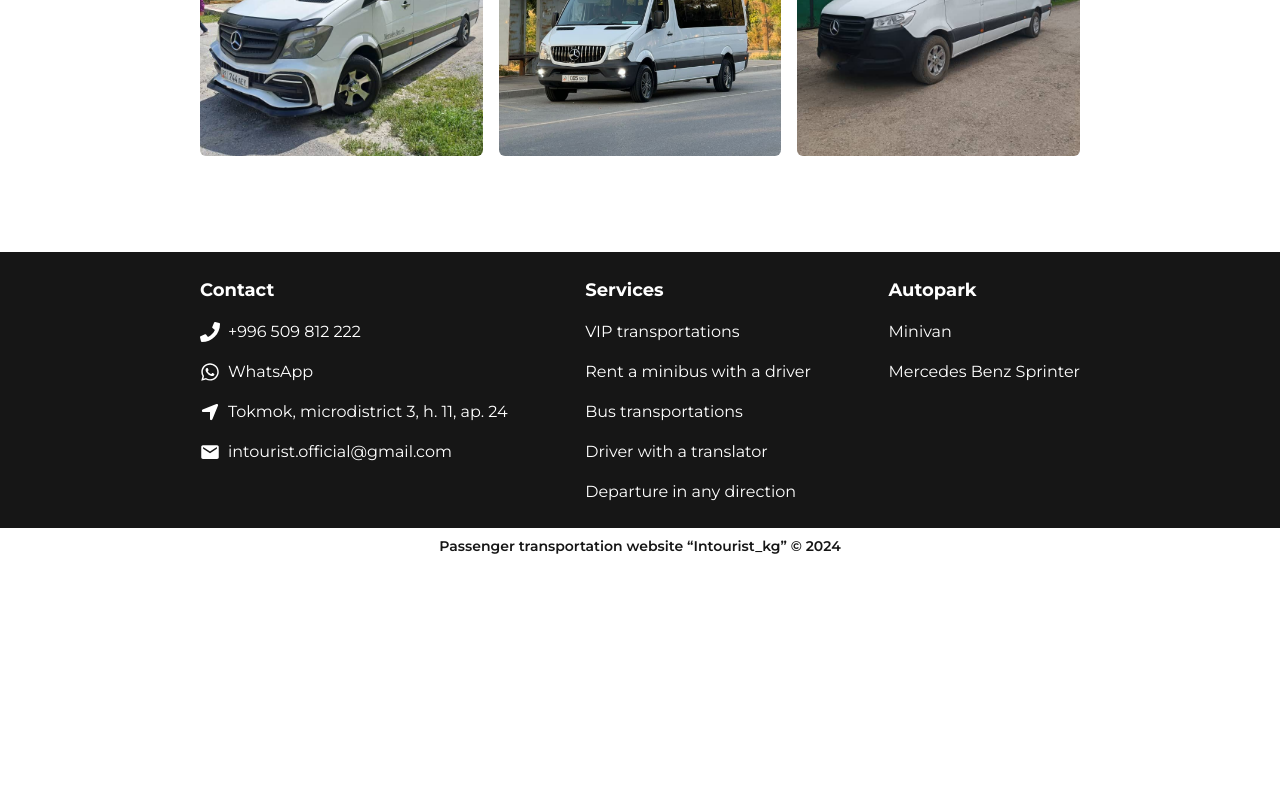
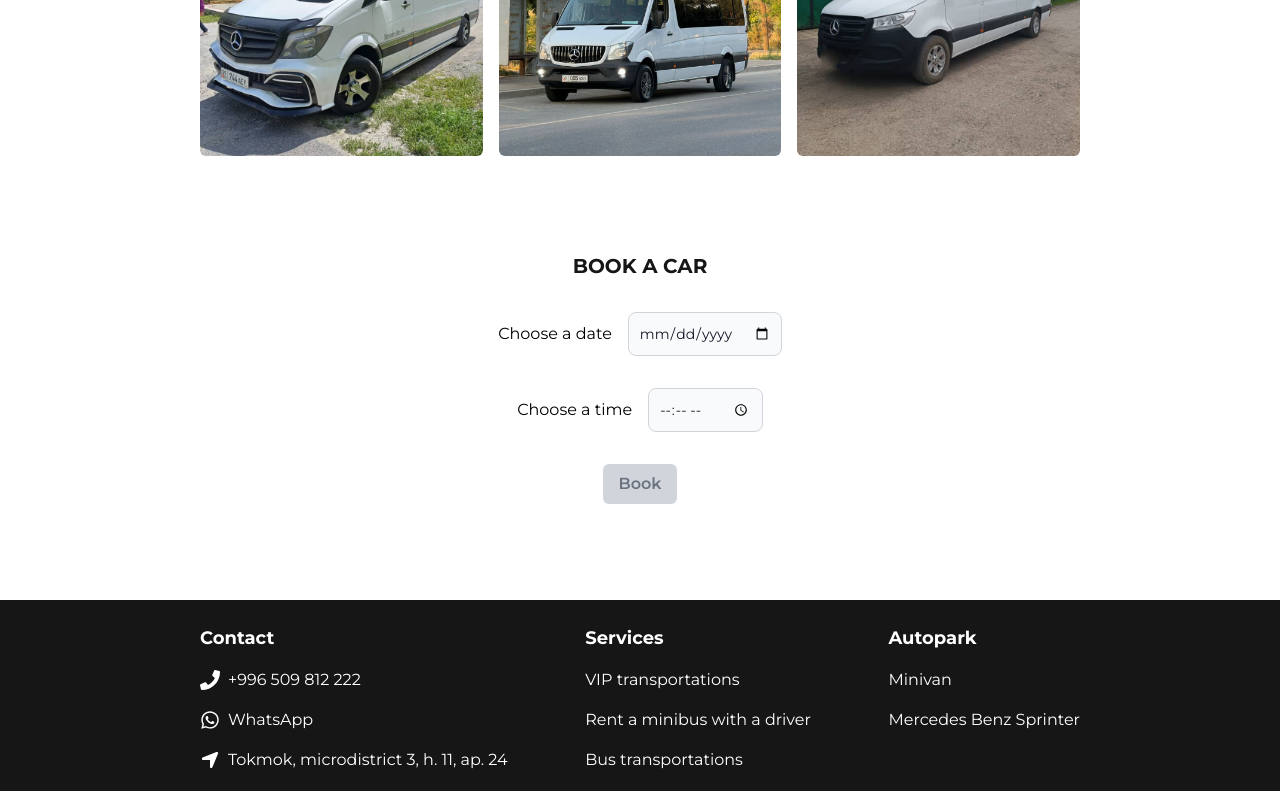
Before and after one commit to dastanhayama/intourist, a Next.js app: page /en in a window 1280 px wide. Shown: the part 3048-3839 px from the top of the page. Before the commit the page ends 3612 px from the top, so only its background shows below. Built offline with nearby package versions, Linux system fonts and the light colour scheme.

Commit message:
datepicker

```diff
--- a/messages/en.json
+++ b/messages/en.json
@@ -36,6 +36,12 @@
     "Cars": {
       "1": "Minivan",
       "2": "Mercedes Benz Sprinter"
+    },
+    "Date": {
+      "title": "Book a car",
+      "date": "Choose a date",
+      "time":"Choose a time",
+      "button":"Book"
     }
 
   }
--- a/messages/ru.json
+++ b/messages/ru.json
@@ -37,5 +37,11 @@
     "Cars": {
       "1": "Минивен",
       "2": "Мерседес Бенц Спринтер"
+    },
+    "Date": {
+      "title": "Забронировать машину",
+      "date": "Выберите дату",
+      "time": "Выберите время",
+      "button": "Забронировать"
     }
   }
--- a/package.json
+++ b/package.json
@@ -9,6 +9,7 @@
     "lint": "next lint"
   },
   "dependencies": {
+    "moment": "^2.30.1",
     "next": "14.2.5",
     "next-intl": "^3.17.0",
     "react": "^18",
--- a/src/app/[locale]/page.tsx
+++ b/src/app/[locale]/page.tsx
@@ -3,6 +3,7 @@ import Hero from "../components/Hero";
 import Services from "../components/Services";
 import Cars from "../components/Cars";
 import Features from "../components/Features";
+import DatePicker from "../components/DatePicker";
 
 export default function Home() {
   return (
@@ -11,6 +12,7 @@ export default function Home() {
       <Services />
       <Features />
       <Cars />
+      <DatePicker />
     </main>
   );
 }
--- a/src/app/components/Cars.tsx
+++ b/src/app/components/Cars.tsx
@@ -46,7 +46,7 @@ function Cars() {
   return (
     <section
       id="cars"
-      className="w-full h-auto flex flex-col justify-center items-center gap-8 pt-8 pb-24 px-6 md:px-[200px]  max-w-[1440px]">
+      className="w-full h-auto flex flex-col justify-center items-center gap-8 py-8 px-6 md:px-[200px]  max-w-[1440px]">
       <h3 className="text-xl font-bold uppercase text-primary">
         {t("cars-link")}
       </h3>
--- /dev/null
+++ b/src/app/components/DatePicker.tsx
@@ -0,0 +1,58 @@
+"use client";
+import React, { useState } from "react";
+import { useTranslations } from "next-intl";
+import moment from "moment";
+
+function DatePicker() {
+  const t = useTranslations("Date");
+  const [date, setDate] = useState("");
+  const [time, setTime] = useState("");
+  const handleSubmit = (e: any) => {
+    e.preventDefault();
+    if (date.length !== 0 && time.length !== 0) {
+      let c = moment(date).format("DD/MM/YYYY");
+      window.open(
+        `https://wa.me/+996509812222?text=Здравствуйте, я хочу забронировать машину на ${c} в ${time}`,
+        "_blank"
+      );
+    }
+  };
+  return (
+    <section className="w-full h-auto flex flex-col justify-center items-center gap-8 pt-8 pb-24 px-6 md:px-[200px]  max-w-[1440px]">
+      <h1 className="text-xl font-bold uppercase text-primary text-center">
+        {t("title")}
+      </h1>
+      <div className="flex items-center justify-center gap-4 w-full">
+        <label htmlFor="date">{t("date")}</label>
+        <input
+          type="date"
+          id="date"
+          name="date"
+          value={date}
+          onChange={(e) => setDate(e.target.value)}
+          className="bg-gray-50 border border-gray-300 text-gray-900 text-sm rounded-lg focus:ring-blue-500 focus:border-blue-500 block p-2.5 dark:bg-gray-700 dark:border-gray-600 dark:placeholder-gray-400 dark:text-white dark:focus:ring-blue-500 dark:focus:border-blue-500 outline-none cursor-pointer"
+        />
+      </div>
+      <div className="flex items-center justify-center gap-4 w-full">
+        <label htmlFor="time">{t("time")}</label>
+        <input
+          type="time"
+          id="time"
+          min={new Date().toISOString().split("T")[0]}
+          name="time"
+          value={time}
+          onChange={(e) => setTime(e.target.value)}
+          className="bg-gray-50 border border-gray-300 text-gray-900 text-sm rounded-lg focus:ring-blue-500 focus:border-blue-500 block p-2.5 dark:bg-gray-700 dark:border-gray-600 dark:placeholder-gray-400 dark:text-white dark:focus:ring-blue-500 dark:focus:border-blue-500 outline-none cursor-pointer"
+        />
+      </div>
+      <button
+        disabled={time.length === 0 || date.length === 0}
+        onClick={handleSubmit}
+        className="py-2 px-4 rounded-md bg-accent text-primary font-semibold disabled:bg-gray-300 disabled:text-gray-500">
+        {t("button")}
+      </button>
+    </section>
+  );
+}
+
+export default DatePicker;
```
Also changed, not shown: 1 other file (tests, documents, lock files or other folders).
